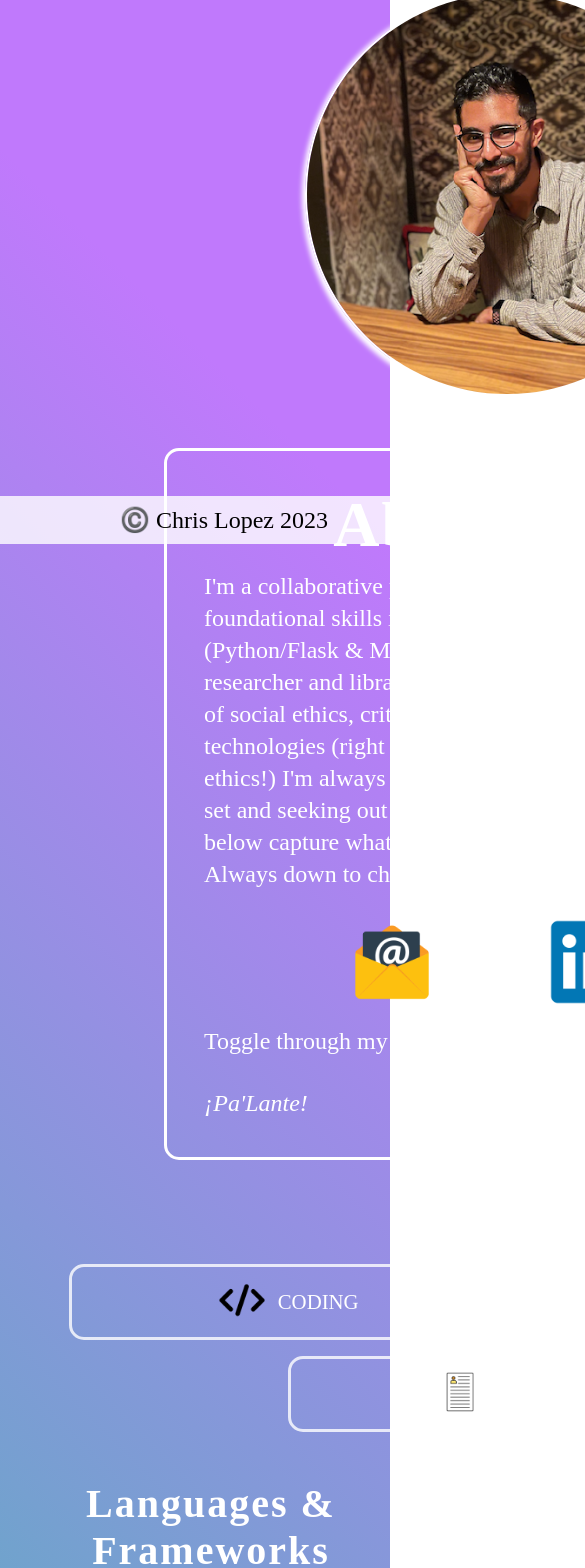
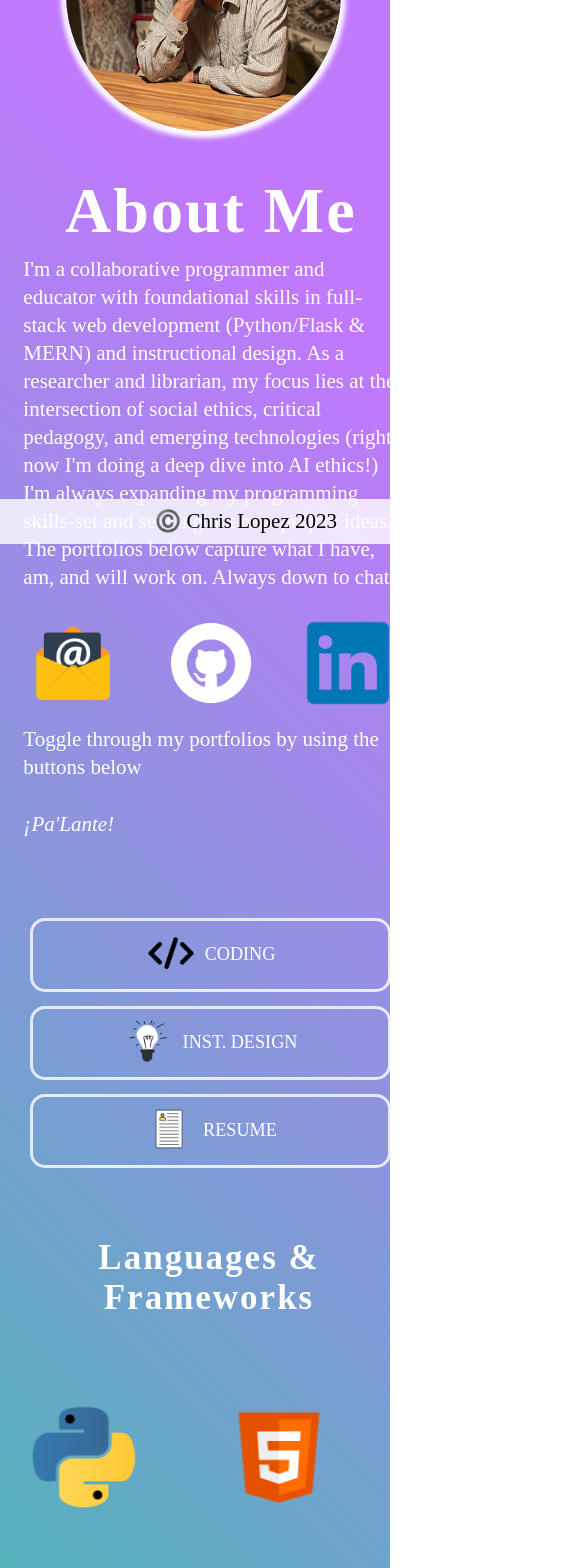
Before and after one commit to Lopez-CL/react-portfolio, a React (Create React App) app: page /coding in a window 390 px wide. Shown: the part 300-1868 px from the top of the page, 585 px wide, since content can reach past the window. Built offline with nearby package versions, Linux system fonts and the light colour scheme; a web font is replaced by a local one.

Commit message:
adding more media queries to increase responsiveness

```diff
--- a/src/Component.css
+++ b/src/Component.css
@@ -78,14 +78,15 @@ Style Map by Component
     background-color: hsla(0, 0%, 100%, .8);
     color: black !important;
     display: flex;
-    flex-flow: column nowrap;
+    flex-flow: column wrap;
     justify-content: center;
     box-shadow: 0px 0px 0px 0px none;
     transition: box-shadow ease-in-out .5s;
-    flex: 0 1 25%;
+    flex: 0 1 400px;
     border-radius: 10px;
     padding: 1rem;
     margin-bottom: 2rem;
+    /* min-width: 400px !important; */
 }
 
 .portfolio-project-active {
@@ -94,7 +95,7 @@ Style Map by Component
     display: flex;
     flex-flow: column nowrap;
     justify-content: center;
-    flex: 0 1 25%;
+    flex: 0 1 400px;
     border-radius: 10px;
     padding: 1rem;
     box-shadow: -6px 12px 0px 3px black;
@@ -113,6 +114,10 @@ Style Map by Component
     max-height: 60%;
     filter: grayscale(100%);
     transition: filter ease-in-out .3s;
+}
+
+.image-container h3 {
+    width: auto;
 }
 
 .active-img {
--- a/src/MediaQueries.css
+++ b/src/MediaQueries.css
@@ -119,9 +119,17 @@
 
 /******** For mobile devices ********/
 
-@media only screen and (max-width: 375px) {
+@media only screen and (max-width: 450px) {
     html {
         font-size: 14px;
+    }
+
+    .header {
+        max-width: 390px;
+        /* return ^^ */
+        background-color: hsla(160, 86%, 45%, .6);
+        margin-bottom: 3rem;
+        padding: 1rem;
     }
 
     .hamburger {
@@ -130,8 +138,9 @@
         height: fit-content;
         padding: .4em;
         border-radius: 10px;
-        float: right;
         margin: 1em 1em 5em 0;
+        position: fixed;
+        top: 0px;
     }
 
     .span-nav {
@@ -142,21 +151,32 @@
     }
 
     h1 {
-        font-size: 4rem;
+        font-size: 3.2rem;
         line-height: 4rem;
         padding: 1rem 0;
     }
 
-    #home-body {
-        width: 375px;
-        margin-top: 2rem;
+    h3 {
+        text-align: center;
     }
 
     #home-container {
+        clear: right;
+        height: max-content;
+        display: flex;
+        align-items: center;
+        justify-content: center;
+        width: 100%;
+        margin-left: -1rem;
+    }
+
+    #home-body {
         display: flex;
         flex-direction: column;
-        justify-content: center;
+        align-items: center;
     }
+
+
 
     #profile-img img {
         width: 275px;
@@ -165,27 +185,118 @@
         margin: 0;
     }
 
-    #project-categories,
     #about {
         margin: 0 auto;
-        width: 300px;
+        width: 375px;
+        text-align: left;
+        border: none
     }
 
-    #about {
-        border: none
+    .contact-me {
+        width: 100%;
+        display: flex;
+        justify-content: space-between;
+    }
+
+    #project-categories {
+        display: flex;
+        flex-direction: column;
+        width: 375px;
+        flex: 0 1 200px;
+        flex-wrap: wrap;
+        justify-content: center;
+        margin: 2rem 2rem;
     }
 
     .portfolios span {
         font-size: 2rem;
     }
 
+
+    @keyframes auto-scroll {
+        0% {
+            transform: translateX(100%);
+        }
+
+        100% {
+            transform: translateX(calc(-25% * 11));
+        }
+    }
+
+    .carousel-container {
+        margin: 0 auto;
+        align-items: center;
+        display: flex;
+        flex-wrap: nowrap;
+        overflow-x: auto;
+        overflow: hidden;
+        width: 100%;
+        height: 200px;
+        /* margin: 10px; */
+    }
+
+    .carousel-wrapper {
+        display: flex;
+        flex-wrap: nowrap;
+        width: 100%;
+        animation: auto-scroll 25s linear infinite;
+        /* transition: transform 5s ease-in-out; */
+    }
+
+    .carousel-wrapper>div {
+        flex: 0 0 50%;
+    }
+
+    .lang-icon {
+        width: 125px;
+        height: 125px;
+        margin: 0 -20px;
+        border-radius: 10px;
+    }
+
+    .portfolio-projects {
+        display: flex;
+        flex-flow: row wrap;
+        justify-content: space-evenly;
+        flex: 0 1 auto;
+    }
+
+    .portfolio-project {
+        background-color: hsla(0, 0%, 100%, .8);
+        color: black !important;
+        display: flex;
+        flex-flow: column wrap;
+        justify-content: center;
+        flex: 0 1 350px;
+        border-radius: 10px;
+        padding: 1rem;
+        margin-bottom: 2rem;
+        /* min-width: 400px !important; */
+    }
+
+    .portfolio-project-active {
+        background-color: white;
+        color: black !important;
+        display: flex;
+        flex-flow: column nowrap;
+        justify-content: center;
+        flex: 0 1 375px;
+        border-radius: 10px;
+        padding: 1rem;
+        margin-bottom: 2rem;
+    }
+
+    .responsibilities li {
+        list-style: none;
+        margin-left: -1rem
+    }
     #footer {
-        width: 375px;
+        width: 100%;
         padding: 5px 0;
         margin-top: 100px;
     }
 
     #footer p {
-        width: 325px;
+        text-align: center;
     }
 }
--- a/src/components/Home.jsx
+++ b/src/components/Home.jsx
@@ -34,6 +34,11 @@ const Home = (props) => {
     ]
     return (
         <div id='home-body'>
+            {/* <div className='hamburger'>
+                <span className='span-nav bottom-space'></span>
+                <span className='span-nav bottom-space'></span>
+                <span className='span-nav'></span>
+            </div> */}
             <div id='home-container'>
                 <div className='flex-item' id='profile-img'>
                     <img src={profile} alt="chris profile" />
--- a/src/components/Navbar.jsx
+++ b/src/components/Navbar.jsx
@@ -3,11 +3,6 @@ import React from 'react'
 const Navbar = () => {
     return (
         <div className='header'>
-            <div className='hamburger'>
-                <span className='span-nav bottom-space'></span>
-                <span className='span-nav bottom-space'></span>
-                <span className='span-nav'></span>
-            </div>
             <div>
                 <h1>Chris Lopez</h1>
             </div>
--- a/src/index.css
+++ b/src/index.css
@@ -18,3 +18,25 @@ body{
 #root{
   height: 100%;
 }
+
+@media only screen and (max-width: 375px){
+  html {
+    margin: 0;
+    background-image: linear-gradient(45deg, hsl(160, 86%, 45%) 5% ,#c079fc 80%);
+    background-repeat: no-repeat;
+    background-size: cover;
+    font-size: 16px;
+  }
+  #root{
+    height: 100%;
+  }
+  body{
+  height: 100%;
+  width: 100%;
+  margin: 0;
+  display: flex;
+  flex-direction: column;
+  min-height: 100vh;
+  min-width: 100vh;
+  }
+}
```
